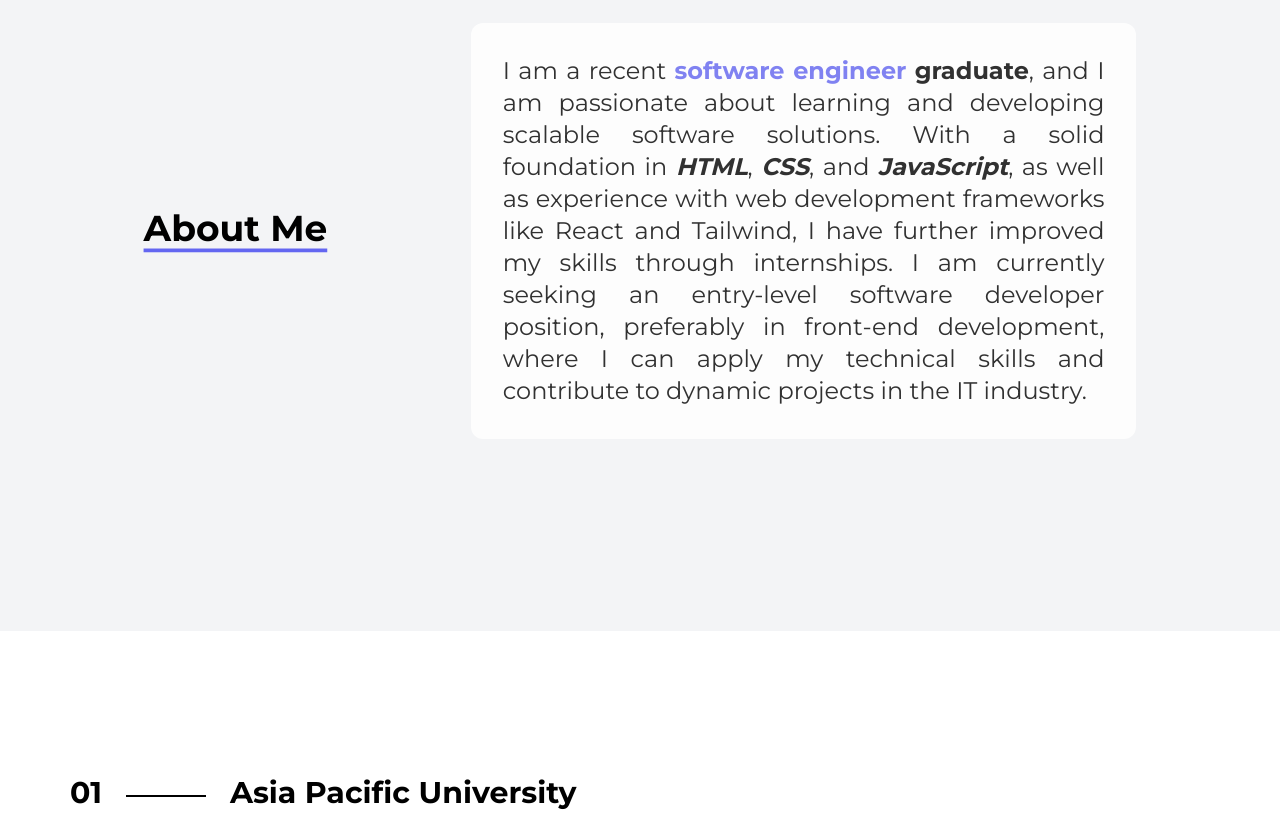
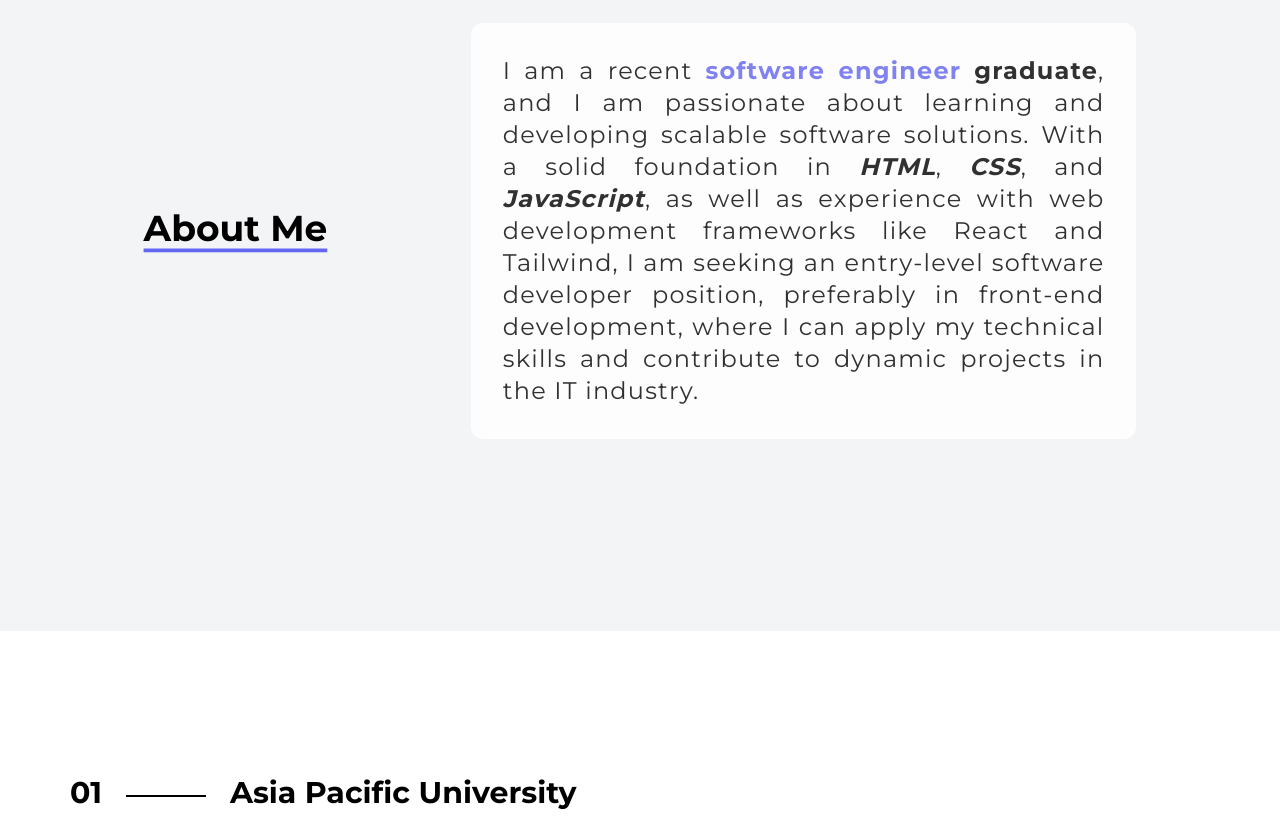
Before and after one commit to munhong07/munhong07.github.io, a Next.js app: page / in a window 1280 px wide. Shown: the part 948-1764 px from the top of the page. Built offline with nearby package versions, Linux system fonts and the light colour scheme.

Commit message:
minor changes

```diff
--- a/app/page.tsx
+++ b/app/page.tsx
@@ -61,14 +61,13 @@ export default function Home() {
             <div className="w-96 text-center md:w-2/12 lg:w-auto text-2xl lg:text-4xl font-bold">
               <p className="underline decoration-indigo-500 decoration-4 underline-offset-8 animate-bounce">About Me</p>
             </div>
-            <div className="w-full h-auto lg:w-[52%] text-left text-xl sm:text-1xl md:text-2xl lg:w-2/3 p-8 rounded-xl bg-white opacity-80">
+            <div className="w-full h-auto lg:w-[52%] text-left text-xl sm:text-1xl md:text-2xl lg:w-2/3 p-8 rounded-xl tracking-wider bg-white opacity-80">
               <p className="text-justify">
                 I am a recent <span className="font-bold text-indigo-500">software engineer</span> <span className="font-bold">graduate</span>, and I am passionate about
                 learning and developing scalable software solutions. With a solid foundation in <span className="font-bold italic">HTML</span>, <span className="font-bold italic">CSS</span>,
                 and <span className="font-bold italic">JavaScript</span>, as well as
-                experience with web development frameworks like React and Tailwind, I have further improved my skills through internships.
-                I am currently seeking an entry-level software developer position, preferably in front-end development, where I can apply
-                my technical skills and contribute to dynamic projects in the IT industry.
+                experience with web development frameworks like React and Tailwind, I am seeking an entry-level software developer position, preferably
+                in front-end development, where I can apply my technical skills and contribute to dynamic projects in the IT industry.
               </p>
             </div>
           </div>
```
